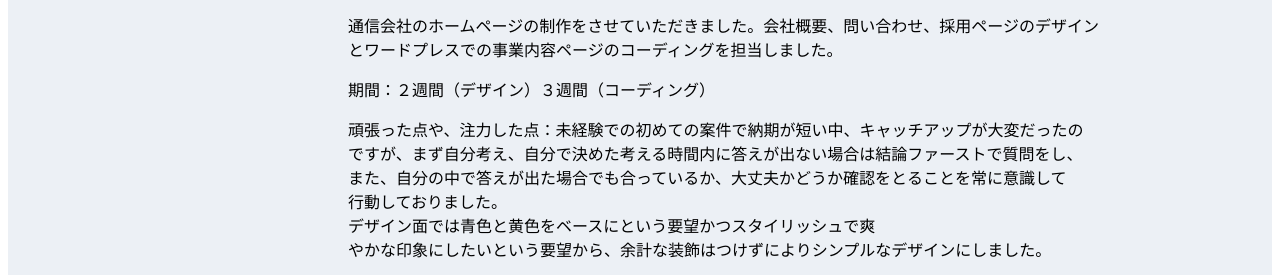
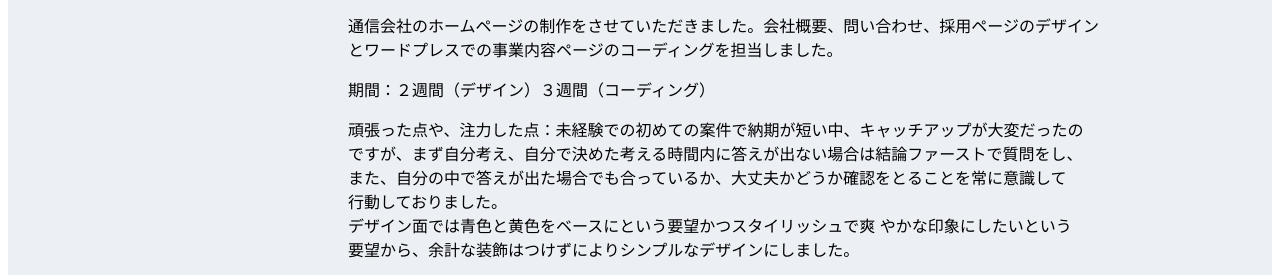
Before and after one commit to masa312/portfolio2, a plain HTML site: page HTML/index3.html in a window 1280 px wide. Shown: the part 815-1090 px from the top of the page. Drawn offline with Linux system fonts and the light colour scheme.

Commit message:
Update index3.html

```diff
--- a/HTML/index3.html
+++ b/HTML/index3.html
@@ -38,8 +38,8 @@
        <p>頑張った点や、注力した点：未経験での初めての案件で納期が短い中、キャッチアップが大変だったの<br>
           ですが、まず自分考え、自分で決めた考える時間内に答えが出ない場合は結論ファーストで質問をし、<br>
            また、自分の中で答えが出た場合でも合っているか、大丈夫かどうか確認をとることを常に意識して<br>
-           行動しておりました。<br>デザイン面では青色と黄色をベースにという要望かつスタイリッシュで爽<br>
-           やかな印象にしたいという要望から、余計な装飾はつけずによりシンプルなデザインにしました。
+           行動しておりました。<br>デザイン面では青色と黄色をベースにという要望かつスタイリッシュで爽
+           やかな印象にしたいという<br>要望から、余計な装飾はつけずによりシンプルなデザインにしました。
 
          <div class="Item2">
           <img src=" https://masa312.github.io/portfolio2/image/m-product.png" alt="">
```
